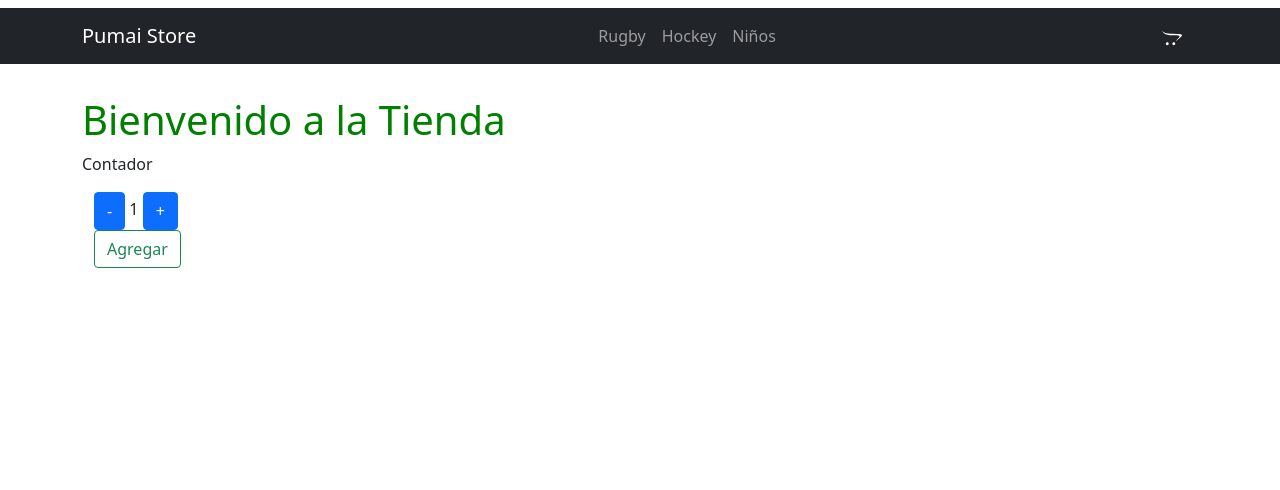
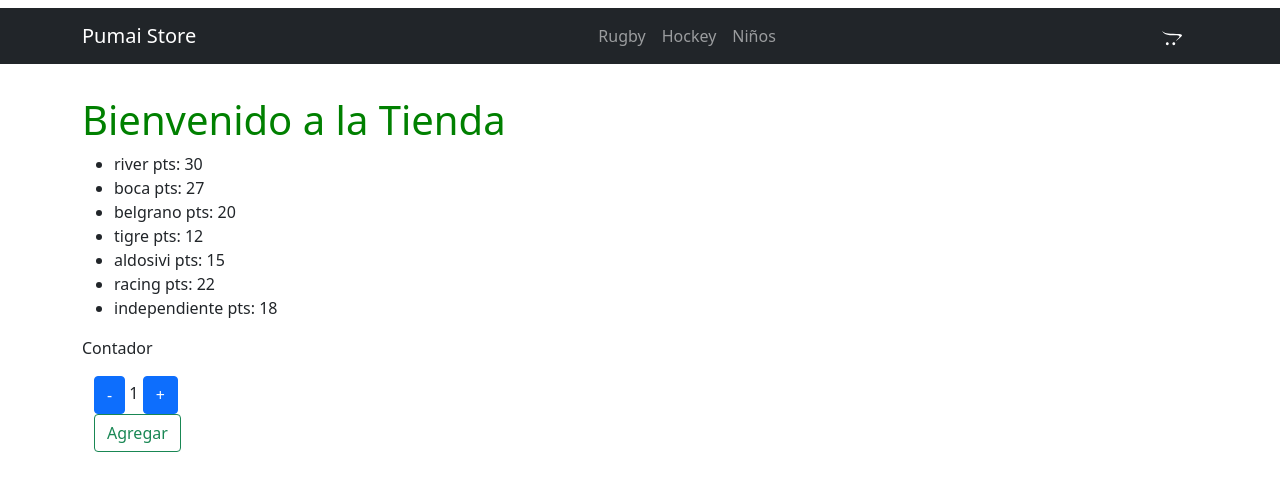
Before and after one commit to LucasMirand/PumaiStore, a React (Create React App) app: page / in a window 1280 px wide. Shown: the top 490 px of the page. Built offline with nearby package versions, Linux system fonts and the light colour scheme.

Commit message:
clase--6

```diff
--- /dev/null
+++ b/src/componente/Items/ItemList.js
@@ -0,0 +1,12 @@
+import React from 'react'
+
+export const ItemList = ({items}) => {
+
+   console.log(items)
+    return (
+        <ul>
+            {items.map((equipo)=> <li key={equipo.id}>{`${equipo.name} pts: ${equipo.puntos}`}</li>)}
+        </ul>
+
+    )
+}
--- /dev/null
+++ b/src/componente/Items/Items.js
@@ -0,0 +1,35 @@
+import { ItemList } from "./ItemList";
+import React, { useState, useEffect } from 'react'
+
+
+const equipos = [
+    { id:1, name:"river", puntos:30},
+    { id:2, name:"boca", puntos:27},
+    { id:3, name:"belgrano", puntos:20},
+    { id:4, name:"tigre", puntos:12},
+    { id:5, name:"aldosivi", puntos:15},
+    { id:6, name:"racing", puntos:22},
+    { id:7, name:"independiente", puntos:18}
+  ];
+
+let tarea = new Promise((res,rej) =>{
+  //res(getEquipos())
+    setTimeout(() => {
+      res(equipos)
+    }, 2000);
+})
+
+export const Items= () => {
+    const [items, setItems] = useState([])
+    useEffect(() => {
+      tarea
+      .then((resp)=> setItems(resp));
+      console.log(items)
+    },)
+   // console.log(equipos.map(equipo=>({id: equipo.id, nombre:equipo.name})));//.map genera otro array
+    return (
+      <div className="Items">
+          <ItemList items={items}/>
+      </div>
+    )
+  }
--- a/src/componente/contenedor/ItemListContainer.jsx
+++ b/src/componente/contenedor/ItemListContainer.jsx
@@ -1,18 +1,46 @@
-import { useState } from 'react';
+//import { useState } from 'react';
 import Container from 'react-bootstrap/Container'
+import { Items } from '../Items/Items';
 
 
 
+//Titulo de la Tienda
+export const Titulo=({titulo,mostrar}) => {
+    //Pruebas en console.log
+    console.log(titulo);
+    mostrar()
+    const styles = {
+      color: 'green'
+    }
+
+    return (
+      <>
+        <Container>
+          <h1 style={styles}>{titulo}</h1>
+
+        </Container>
+        <Container>
+          <Items/>
+
+        </Container>
+      </>
+    )
+}
+
+//EJEMPLOS EXTRAS
+
 //Cuerpo de la tienda
+/*
 export function Cuerpo() {
   return (
     <>
       <p>Este es el cuerpo</p>
     </>
   )
-}
+} */
 
 //Relleno-Prueba
+/*
 export function Input() {
   const [count, setCount] = useState(1)
   const sumador = () =>{
@@ -40,30 +68,4 @@
     </>
   )
 }
-
-
-
-//Titulo de la Tienda
-export const Titulo=({titulo,mostrar}) => {
-    //Pruebas en console.log
-    console.log(titulo);
-    mostrar()
-    const styles = {
-      color: 'green'
-    }
-    //Desc "detalles"
-    //const {edad,apellido} = detalles;
-    /* (Dentro de Return)
-    <p>edad: {edad}</p>
-    <p>apellido: {apellido}</p>
-    */
-
-    return (
-      <>
-        <Container>
-          <h1 style={styles}>{titulo}</h1>
-
-        </Container>
-      </>
-    )
-}
+*/
```
